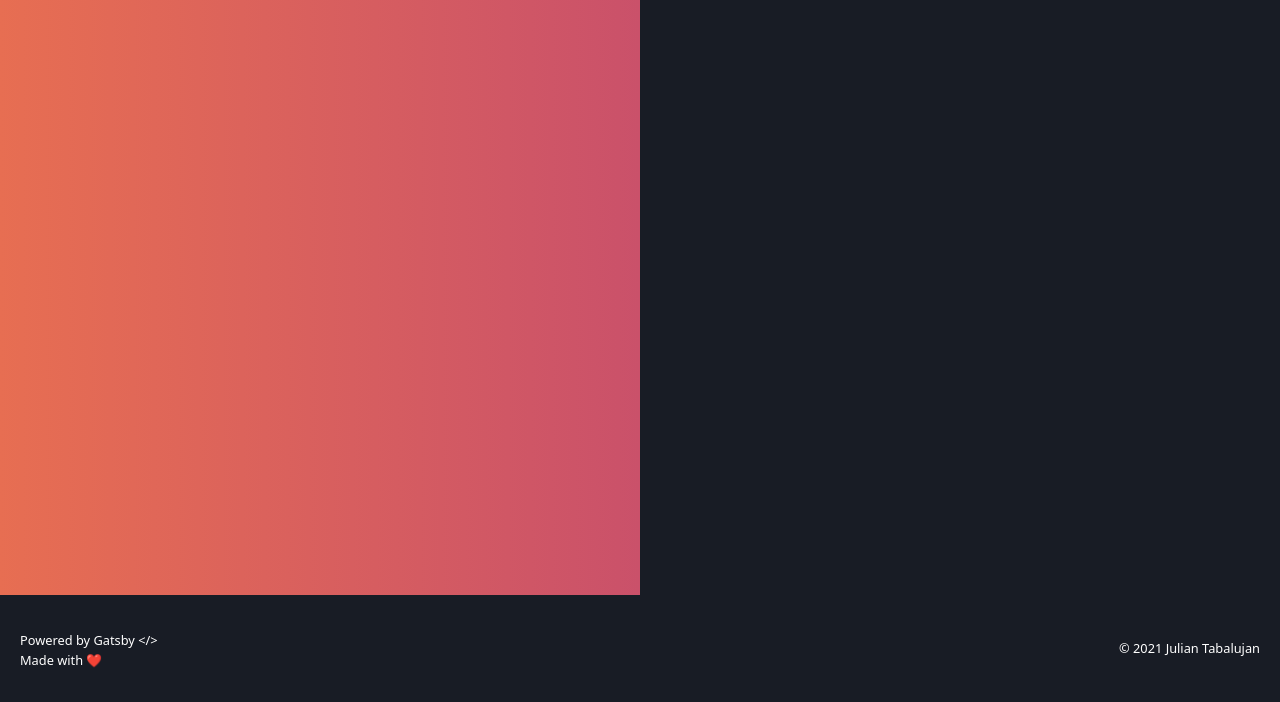
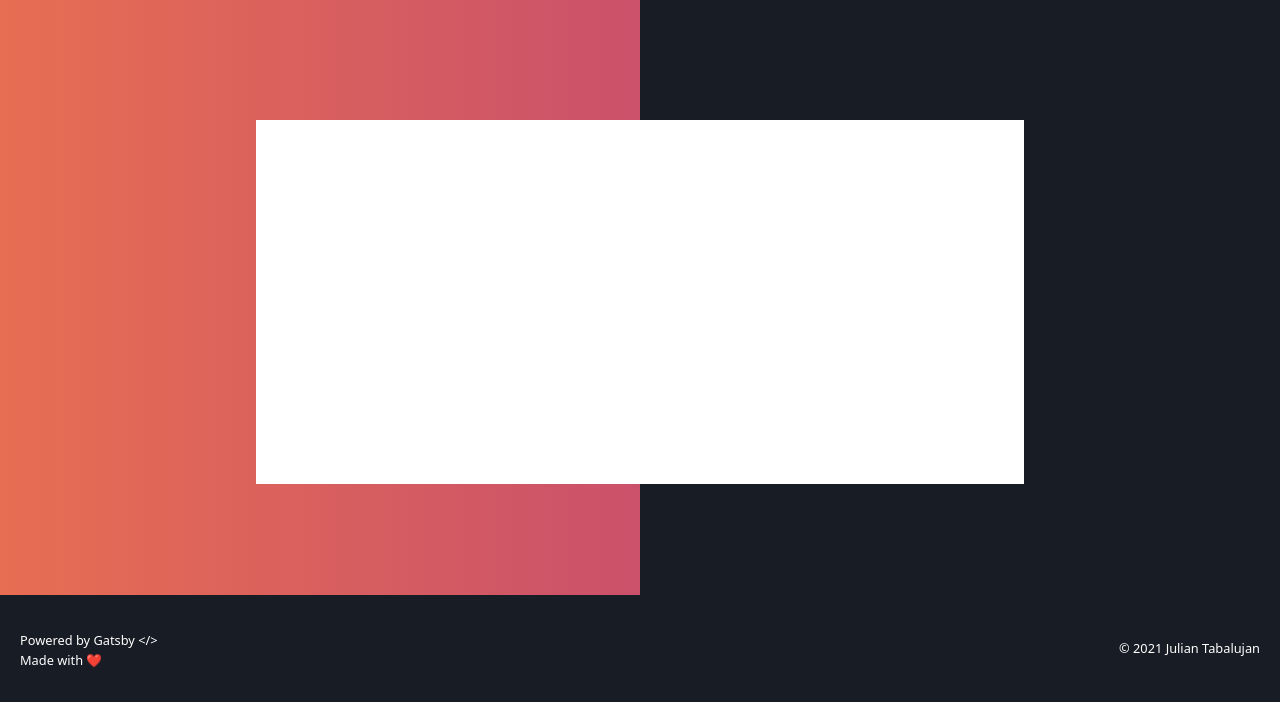
Before and after one commit to jtabalujan2/julian-dot-com, a Gatsby site: page / in a window 1280 px wide. Shown: the part 98-800 px from the top of the page. Built offline with nearby package versions, Linux system fonts and the light colour scheme; Gatsby itself is replaced by a stand-in of ours.

Commit message:
finally figured this shit out

```diff
--- a/src/pages/index.js
+++ b/src/pages/index.js
@@ -30,8 +30,10 @@ const IndexPage = ({ data }) => {
       <DefaultLayout>
          <SEO title="Home" />
          <div className="flex-col bg-julian-navy absolute overflow-auto top-24 bottom-24 w-full">
-            <div className="h0"></div>
-            <div className="h-full w-6/12 bg-gradient-to-r from-julian-orange to-julian-red inline-flex"></div>
+            <div className="h-full w-6/12 bg-gradient-to-r from-julian-orange to-julian-red inline-flex absolute"></div>
+            <div className="flex items-center justify-center h-full">
+               <div className="h-3/5 w-3/5 bg-white z-10"></div>
+            </div>
          </div>
       </DefaultLayout>
    );
--- a/src/styles/global.css
+++ b/src/styles/global.css
@@ -21,12 +21,6 @@ body {
    width: 100%;
 }
 
-div {
-   /* height: 100vh;
-   width: 100vw; */
-   /* ... */
-}
-
 a {
    color: white;
 }
```
